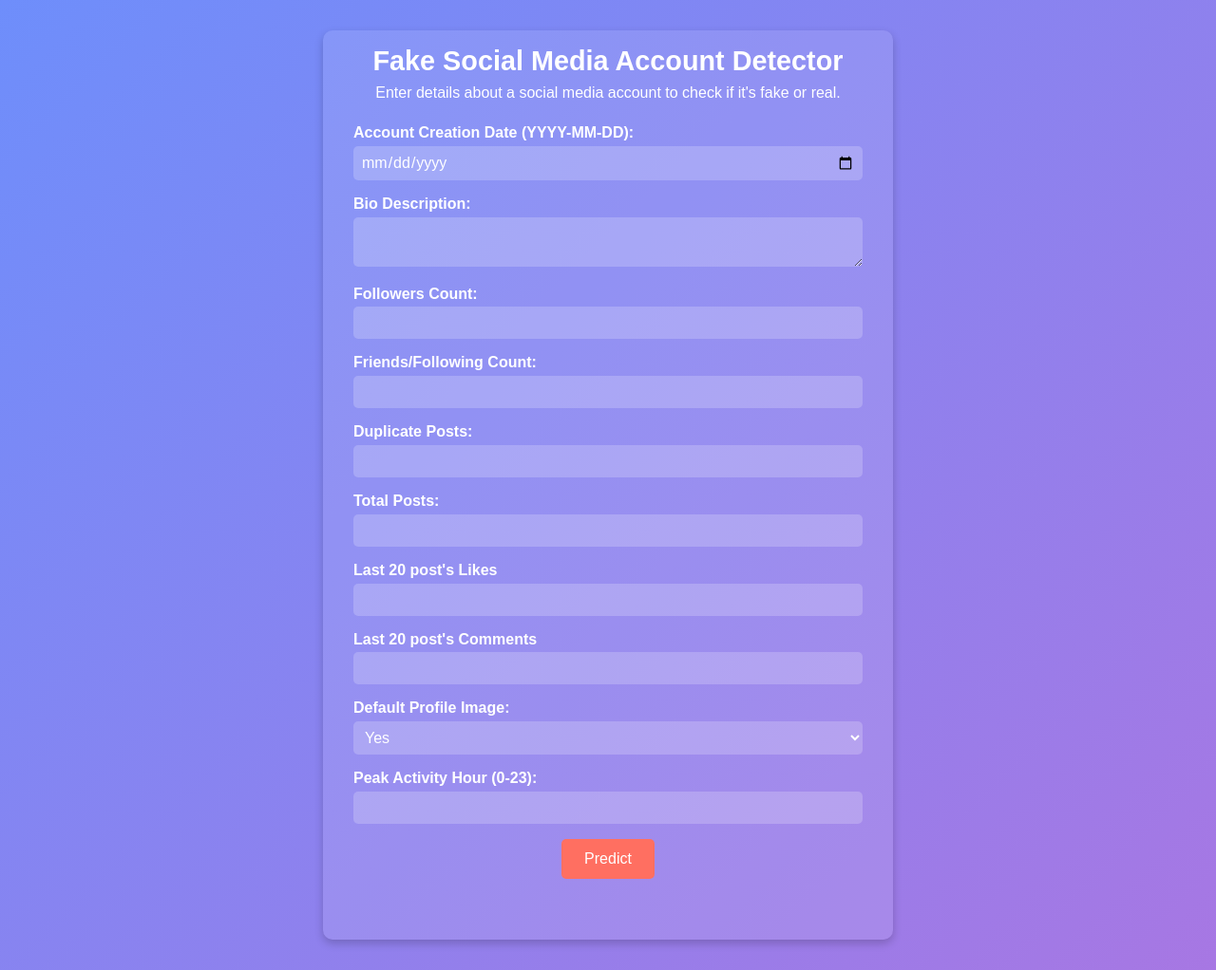
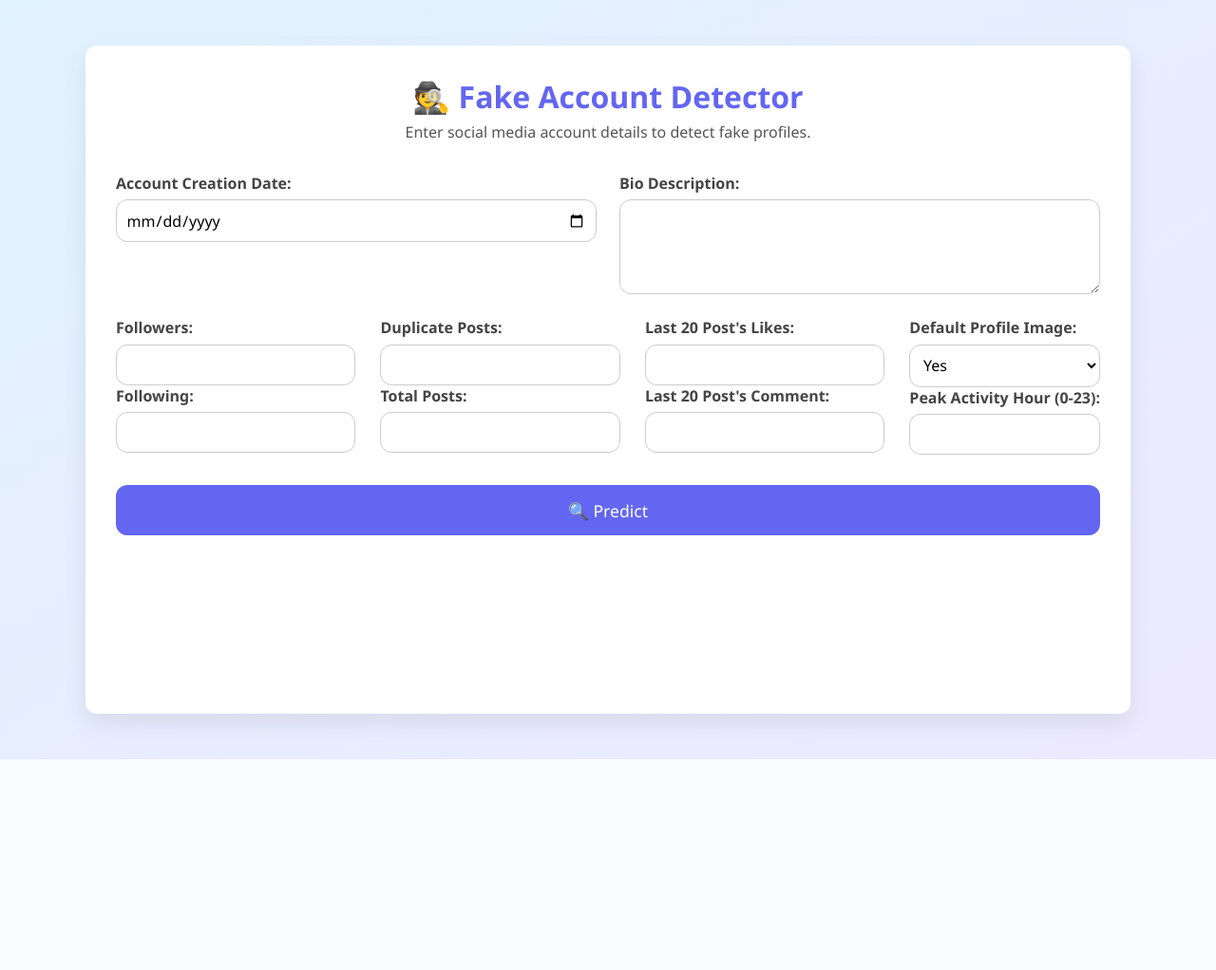
Before and after one commit to AyushYadav76/Fake_Social_Media_Account_Detection, a Flask app: page / in a window 1280 px wide. Shown: the whole page at 95% size. After the commit the page ends 800 px from the top, so only its background shows below. Run offline with Flask 3, Linux system fonts and the light colour scheme; parts of the project's set-up code (start-up, migrations or seed data) failed here and were passed over.

Commit message:
updating model

```diff
--- a/app.py
+++ b/app.py
@@ -11,8 +11,8 @@
     # Define the features expected by the model
     features = [
         'account_age', 'bio_length', 'profile_picture_present', 'default_profile_image',
-        'engagement_rate', 'peak_activity_hour', 'account_creation_year',
-        'friends_to_followers_ratio', 'spam_score'
+         'peak_activity_hour', 'account_creation_year',
+        'friends_to_followers_ratio', 'spam_score','engagement_rate'
     ]
 
     # Create a DataFrame from the user input
@@ -34,7 +34,7 @@
 
     # Scale the features using StandardScaler
     # Load the trained scaler
-    scaler = joblib.load('main_scaler.pkl')  # Load the pre-fitted scaler
+    scaler = joblib.load('main_scaler2.pkl')  # Load the pre-fitted scaler
     X_scaled = scaler.transform(X)  # Use transform, not fit_transform
 
 
@@ -43,7 +43,7 @@
 import joblib
 
 # Load the trained model
-model = joblib.load('main_model.pkl')
+model = joblib.load('main_model2.pkl')
 
 def predict_fake_account(user_input):
     """
--- a/static/script.js
+++ b/static/script.js
@@ -6,8 +6,8 @@
   const resultDiv = document.getElementById('result');
 
   button.disabled = true;
-  button.textContent = 'Predicting...';
-  resultDiv.innerHTML = '⏳ Analyzing...';
+  button.textContent = '🔍 Analyzing...';
+  resultDiv.innerHTML = `<div class="spinner"></div>`;
 
   try {
     const response = await fetch('/predict', {
@@ -18,18 +18,18 @@
     const result = await response.json();
 
     if (result.error) {
-      resultDiv.textContent = `🚫 Error: ${result.error}`;
+      resultDiv.innerHTML = `🚫 Error: ${result.error}`;
       resultDiv.className = 'result error';
     } else {
       resultDiv.innerHTML = `
         <p>Prediction: <strong>${result.prediction === 1 ? '🧠 Fake' : '✅ Real'}</strong></p>
-        <p>Probability of being fake: <strong>${(result.probability * 100).toFixed(2)}%</strong></p>
+        <p>Probability: <strong>${(result.probability * 100).toFixed(2)}%</strong></p>
       `;
       resultDiv.className = 'result success';
     }
   } catch (error) {
     console.error(error);
-    resultDiv.textContent = 'An unexpected error occurred.';
+    resultDiv.innerHTML = 'Unexpected error occurred.';
     resultDiv.className = 'result error';
   }
 
--- a/static/styles.css
+++ b/static/styles.css
@@ -1,98 +1,143 @@
+:root {
+  --bg: #f4f7fe;
+  --primary: #6366f1;
+  --text: #333;
+  --input-bg: #ffffff;
+  --shadow: rgba(0, 0, 0, 0.08);
+  --radius: 12px;
+}
+
 * {
   margin: 0;
   padding: 0;
   box-sizing: border-box;
-  font-family: 'Arial', sans-serif;
+  font-family: 'Segoe UI', sans-serif;
 }
 
 body {
-  background: linear-gradient(135deg, #6e8efb, #a777e3);
-  color: #fff;
+  background: linear-gradient(to bottom right, #e0f2fe, #ede9fe);
+  color: var(--text);
   display: flex;
   justify-content: center;
-  align-items: start;
+  padding: 3rem 1rem;
   min-height: 100vh;
-  padding: 2rem;
 }
 
 .container {
-  background: rgba(255, 255, 255, 0.1);
+  background-color: var(--input-bg);
   padding: 2rem;
-  padding-top: 1rem;
-  border-radius: 10px;
-  box-shadow: 0 4px 10px rgba(0, 0, 0, 0.2);
+  border-radius: var(--radius);
+  box-shadow: 0 10px 25px var(--shadow);
   width: 100%;
-  max-width: 600px;
-  text-align: center;
+  max-width: 1100px;
   animation: fadeIn 0.5s ease-in;
 }
 
-h1 {
-  font-size: 1.8rem;
-  margin-bottom: 0.5rem;
+header h1 {
+  text-align: center;
+  color: var(--primary);
+  font-size: 2rem;
+  margin-bottom: 0.3rem;
 }
 
-p {
+header p {
+  text-align: center;
+  margin-bottom: 2rem;
   font-size: 1rem;
-  margin-bottom: 1.5rem;
+  color: #555;
+}
+
+form {
+  width: 100%;
+}
+
+.form-section {
+  display: flex;
+  flex-wrap: wrap;
+  gap: 1.5rem;
+  justify-content: space-between;
 }
 
 .input-group {
-  margin-bottom: 1rem;
-  text-align: left;
+  flex: 1 1 45%;
+  display: flex;
+  flex-direction: column;
 }
 
 label {
-  display: block;
-  margin-bottom: 0.3rem;
-  font-weight: bold;
+  font-weight: 600;
+  margin-bottom: 0.4rem;
+  color: #444;
 }
 
-input, select, textarea {
-  width: 100%;
-  padding: 0.5rem;
-  border: none;
-  border-radius: 5px;
-  background: rgba(255, 255, 255, 0.2);
-  color: #fff;
+input,
+select,
+textarea {
+  padding: 0.6rem;
+  border-radius: var(--radius);
+  border: 1px solid #ccc;
+  background-color: var(--input-bg);
   font-size: 1rem;
+  transition: border-color 0.2s ease, box-shadow 0.2s ease;
 }
 
-input:focus, select:focus, textarea:focus {
+input:focus,
+select:focus,
+textarea:focus {
   outline: none;
-  background: rgba(255, 255, 255, 0.3);
+  border-color: var(--primary);
+  box-shadow: 0 0 6px rgba(99, 102, 241, 0.25);
+}
+
+textarea {
+  resize: vertical;
+  min-height: 100px;
 }
 
 button {
-  background: #ff6f61;
-  color: #fff;
+  margin-top: 2rem;
+  width: 100%;
+  background: var(--primary);
+  color: white;
   border: none;
-  padding: 0.75rem 1.5rem;
-  border-radius: 5px;
-  font-size: 1rem;
+  padding: 0.9rem;
+  font-size: 1.1rem;
+  border-radius: var(--radius);
   cursor: pointer;
   transition: background 0.3s ease;
 }
 
 button:hover {
-  background: #ff4d4d;
+  background: #4f46e5;
 }
 
 .result {
   margin-top: 2rem;
+  text-align: center;
   font-size: 1.2rem;
-  text-align: center;
 }
 
 .result.success {
-  color: #00ffae;
+  color: #10b981;
 }
 
 .result.error {
-  color: #ff4d4d;
+  color: #ef4444;
 }
 
+/* Fade-in animation */
 @keyframes fadeIn {
   from { opacity: 0; transform: translateY(20px); }
-  to { opacity: 1; transform: translateY(0); }
+  to   { opacity: 1; transform: translateY(0); }
 }
+
+/* Responsive adjustments */
+@media (max-width: 768px) {
+  .input-group {
+    flex: 1 1 100%;
+  }
+
+  button {
+    font-size: 1rem;
+  }
+}
--- a/templates/index.html
+++ b/templates/index.html
@@ -3,18 +3,20 @@
 <head>
   <meta charset="UTF-8">
   <meta name="viewport" content="width=device-width, initial-scale=1.0">
-  <title>Fake Social Media Account Detection</title>
+  <title>Fake Account Detection</title>
   <link rel="stylesheet" href="{{ url_for('static', filename='styles.css') }}">
 </head>
 <body>
-  <div class="container">
-    <h1>Fake Social Media Account Detector</h1>
-    <p>Enter details about a social media account to check if it's fake or real.</p>
+  <main class="container">
+    <header>
+      <h1>🕵️ Fake Account Detector</h1>
+      <p>Enter social media account details to detect fake profiles.</p>
+    </header>
 
     <form id="prediction-form">
-      <!-- Input Fields -->
+      <section class="form-section">
         <div class="input-group">
-        <label for="created_at">Account Creation Date (YYYY-MM-DD):</label>
+          <label for="created_at">Account Creation Date:</label>
           <input type="date" id="created_at" name="created_at" required>
         </div>
 
@@ -23,16 +25,19 @@
           <textarea id="description" name="description" required></textarea>
         </div>
 
+        <div class="input-row">
           <div class="input-group">
-        <label for="followers_count">Followers Count:</label>
+            <label for="followers_count">Followers:</label>
             <input type="number" id="followers_count" name="followers_count" required>
           </div>
 
           <div class="input-group">
-        <label for="friends_count">Friends/Following Count:</label>
+            <label for="friends_count">Following:</label>
             <input type="number" id="friends_count" name="friends_count" required>
           </div>
+        </div>
 
+        <div class="input-row">
           <div class="input-group">
             <label for="duplicate_posts">Duplicate Posts:</label>
             <input type="number" id="duplicate_posts" name="duplicate_posts" required>
@@ -42,17 +47,21 @@
             <label for="total_posts">Total Posts:</label>
             <input type="number" id="total_posts" name="total_posts" required>
           </div>
+        </div>
 
+        <div class="input-row">
           <div class="input-group">
-        <label for="likes">Last 20 post's Likes</label>
+            <label for="likes">Last 20 Post's Likes:</label>
             <input type="number" id="likes" name="likes" required>
           </div>
 
           <div class="input-group">
-        <label for="retweets">Last 20 post's Comments</label>
+            <label for="retweets">Last 20 Post's Comment:</label>
             <input type="number" id="retweets" name="retweets" required>
           </div>
+        </div>
 
+        <div class="input-row">
           <div class="input-group">
             <label for="default_profile_image">Default Profile Image:</label>
             <select id="default_profile_image" name="default_profile_image" required>
@@ -65,16 +74,15 @@
             <label for="hour_of_day">Peak Activity Hour (0-23):</label>
             <input type="number" id="hour_of_day" name="hour_of_day" min="0" max="23" required>
           </div>
+        </div>
+      </section>
 
-      <!-- Submit Button -->
-      <button type="submit" id="predict-button">Predict</button>
+      <button type="submit" id="predict-button">🔍 Predict</button>
     </form>
 
-    <!-- Result Section -->
-    <div id="result" class="result"></div>
-  </div>
+    <section id="result" class="result"></section>
+  </main>
 
-  <!-- JavaScript -->
   <script src="{{ url_for('static', filename='script.js') }}"></script>
 </body>
 </html>
```
Lines whose indentation alone changed are shown as unchanged.
